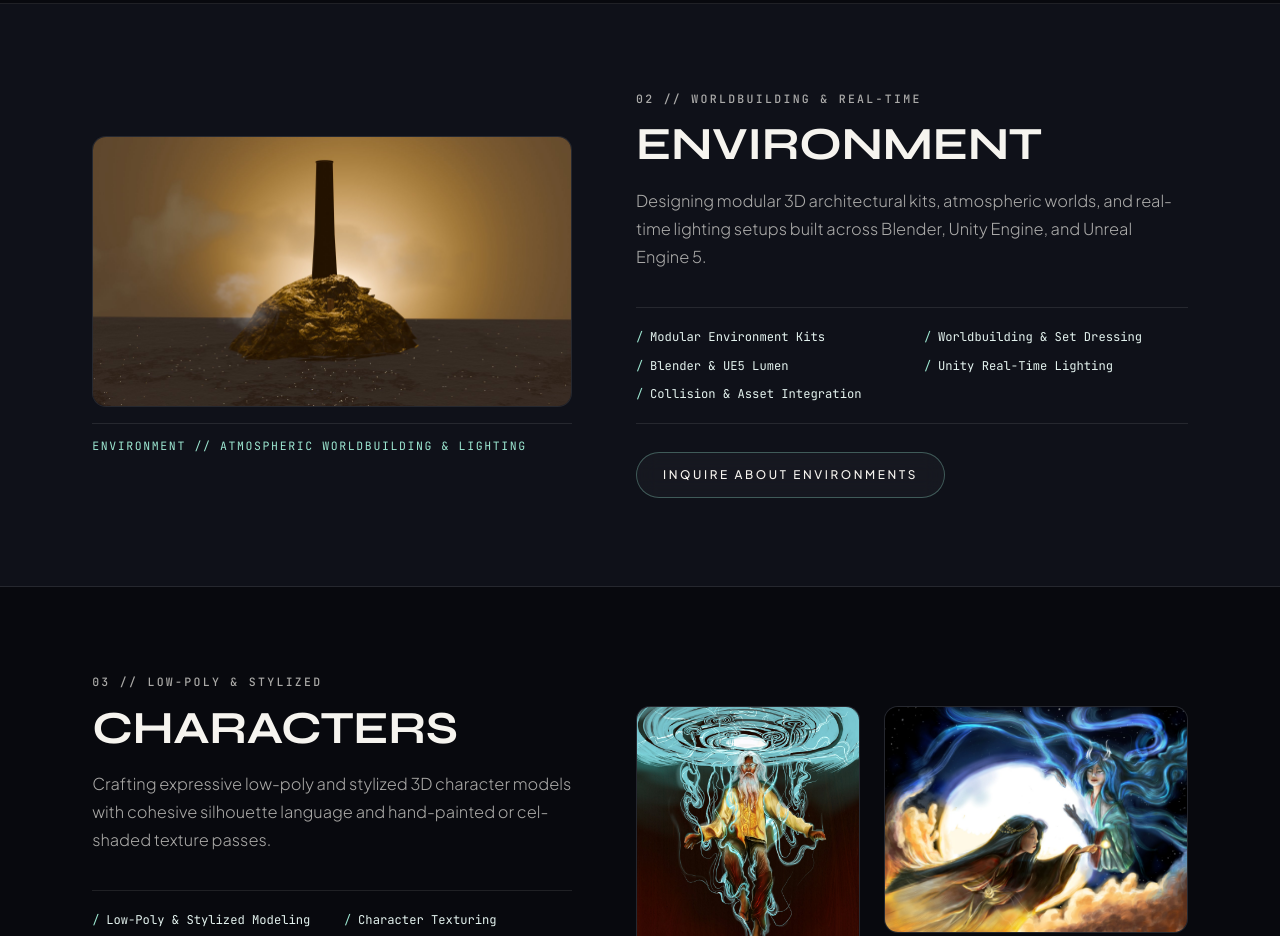
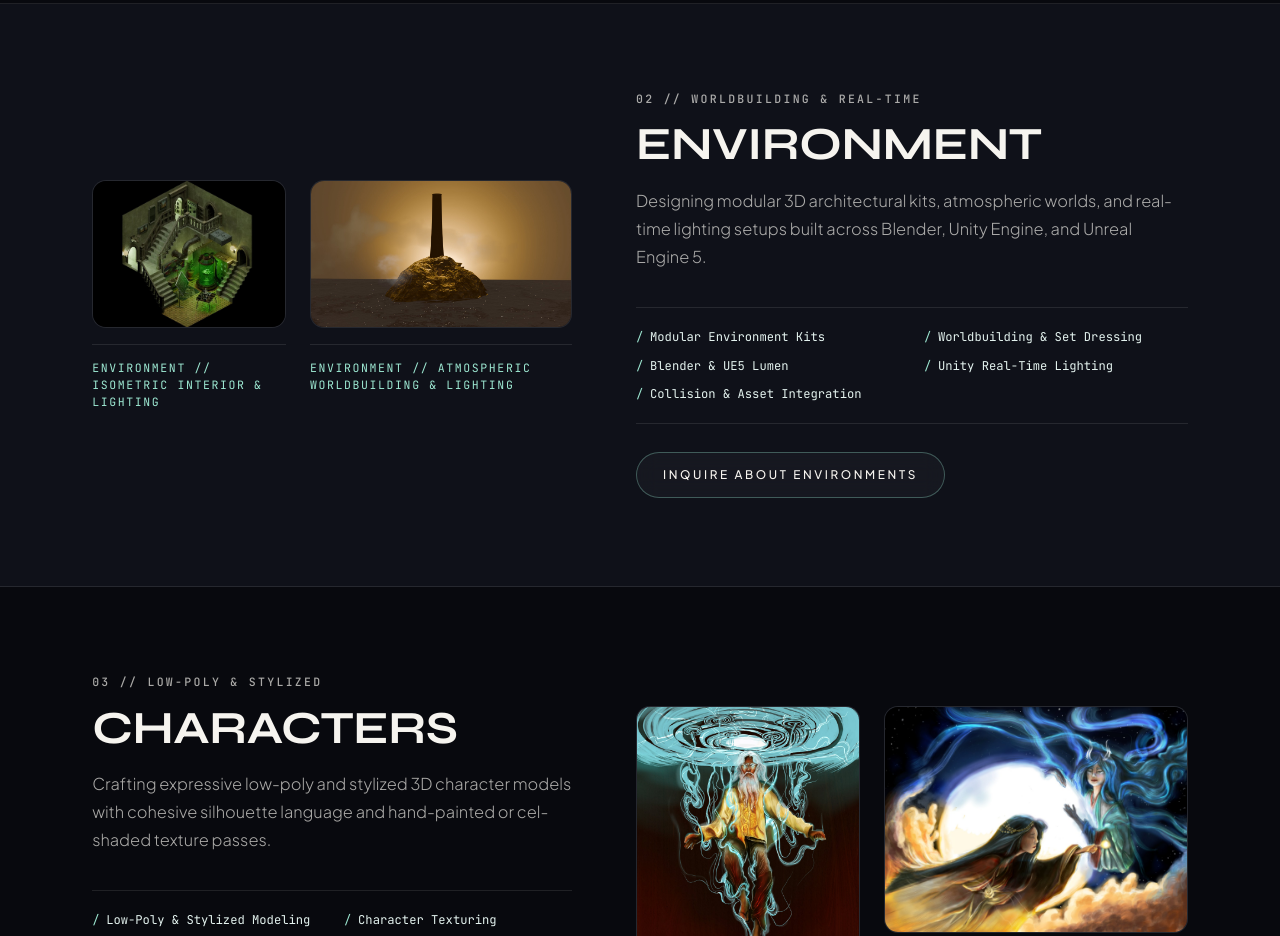
Before and after one commit to owleaveyah/ArTech_Portfolio, a plain HTML site: page services.html in a window 1280 px wide. Shown: the part 1180-2116 px from the top of the page. Drawn offline with Linux system fonts and the light colour scheme.

Commit message:
Add isometric environment image to services and feature deck

```diff
--- a/css/style.css
+++ b/css/style.css
@@ -2899,7 +2899,8 @@ button {
   margin-left: auto;
 }
 
-.characters-pair-grid {
+.characters-pair-grid,
+.environment-pair-grid {
   display: grid;
   grid-template-columns: 0.85fr 1.15fr;
   gap: 1.5rem;
@@ -2924,6 +2925,7 @@ button {
 @media screen and (max-width: 640px) {
   .service-band-list,
   .characters-pair-grid,
+  .environment-pair-grid,
   .about-pillars-grid {
     grid-template-columns: 1fr;
   }
--- a/services.html
+++ b/services.html
@@ -203,7 +203,17 @@
             </div>
           </div>
 
-          <figure class="service-band-media">
+          <div class="service-band-media environment-pair-grid">
+            <figure>
+              <div class="gallery-frame">
+                <img src="images/service-environment-2.jpg" alt="Isometric 3D interior laboratory environment with glowing green containment tank, stone staircases, and atmospheric lighting" loading="lazy">
+              </div>
+              <figcaption class="gallery-caption">
+                <span class="gallery-cap-index">ENVIRONMENT // ISOMETRIC INTERIOR &amp; LIGHTING</span>
+              </figcaption>
+            </figure>
+
+            <figure>
               <div class="gallery-frame">
                 <img src="images/service-environment.jpg" alt="Atmospheric 3D environment render featuring a silhouetted tower on a rocky island at sunset" loading="lazy">
               </div>
@@ -211,6 +221,7 @@
                 <span class="gallery-cap-index">ENVIRONMENT // ATMOSPHERIC WORLDBUILDING &amp; LIGHTING</span>
               </figcaption>
             </figure>
+          </div>
         </div>
       </div>
     </section>
```
Also changed, not shown: index.html (+1 -1 lines), images/service-environment-2.jpg (added). Lines whose indentation alone changed are shown as unchanged.
